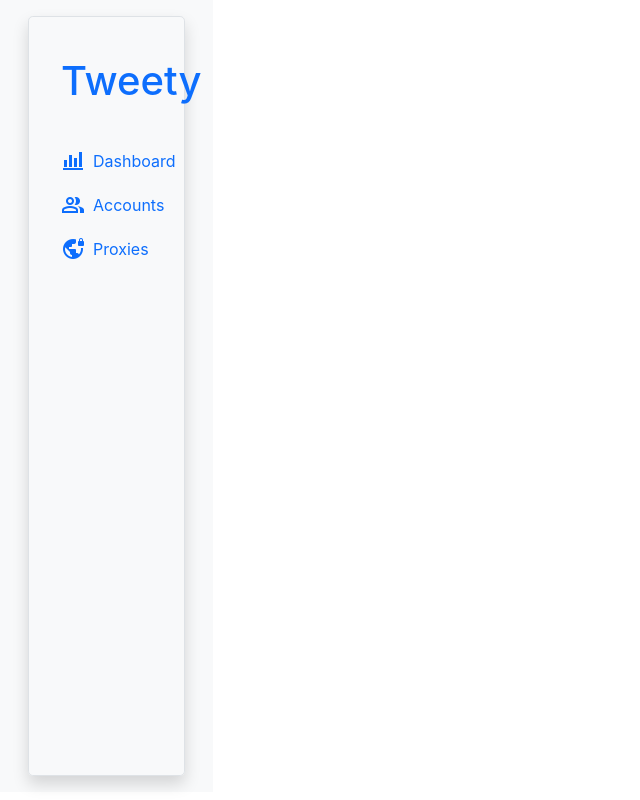
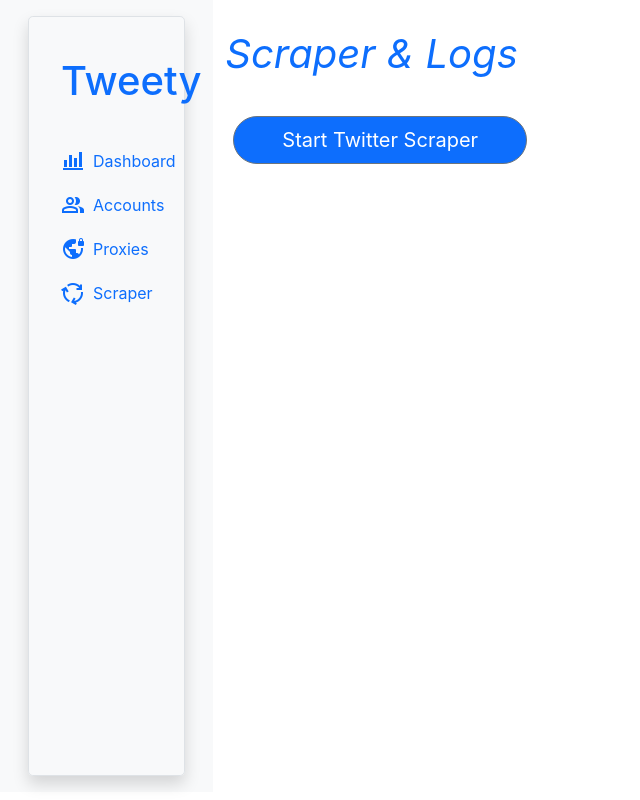
Before and after one commit to Tweety-react/tweety, a React (Create React App) app: page /scraper in a window 1280 px wide. Shown: the whole page, without its empty margins (0-640 px from the left). Built offline with nearby package versions, Linux system fonts and the light colour scheme.

Commit message:
dummy scraper & logs

```diff
--- a/src/Home.js
+++ b/src/Home.js
@@ -5,6 +5,7 @@ import Accounts from "./components/Accounts";
 import Proxies from "./components/Proxies";
 import Dashboard from "./components/Dashboard";
 import ChartDashboard from "./components/ChartDashboard";
+import Scraper from "./components/Scraper";
 
 const Home = () => {
   return (
@@ -12,7 +13,10 @@ const Home = () => {
       <Container fluid>
         <Row>
           <Col md={2} className="bg-light sidebar">
-            <Nav vertical className="shadow border rounded-3 p-3 m-3 h-95vh gap-1">
+            <Nav
+              vertical
+              className="shadow border rounded-3 p-3 m-3 h-95vh gap-1"
+            >
               <NavItem>
                 <NavLink
                   className="nav-link my-3"
@@ -54,6 +58,16 @@ const Home = () => {
                   Proxies
                 </NavLink>
               </NavItem>
+              <NavItem>
+                <NavLink
+                  className="nav-link d-flex align-items-center gap-2"
+                  activeClassName="active"
+                  to="/scraper"
+                >
+                  <span className="material-symbols-outlined">cycle</span>
+                  Scraper
+                </NavLink>
+              </NavItem>
             </Nav>
           </Col>
           <Col md={10} className="mt-4">
@@ -61,6 +75,7 @@ const Home = () => {
               <Route path="/accounts" element={<Accounts />} />
               <Route path="/proxies" element={<Proxies />} />
               <Route path="/dashboard" element={<ChartDashboard />} />
+              <Route path="/scraper" element={<Scraper />} />
               <Route path="/" element={<Dashboard />} />
             </Routes>
           </Col>
--- /dev/null
+++ b/src/components/Scraper.js
@@ -0,0 +1,100 @@
+import React, { useState } from "react";
+import { Row, Col, Container, Button, Table } from "reactstrap";
+
+const Scraper = () => {
+  const [status, setStatus] = useState(false);
+
+  return (
+    <div>
+      <p className="mb-4 text-primary fst-italic fs-1">Scraper & Logs</p>
+      <Row>
+        <Col sm="12">
+          <Container fluid className="p-2">
+            <Button
+              onClick={() => setStatus(!status)}
+              size="lg"
+              className={`rounded rounded-pill px-5 ${status ? 'bg-secondary' : 'bg-primary'}`}
+            >
+              {status ? "Stop" : "Start"} Twitter Scraper
+            </Button>
+            {status && (
+              <p className="p-2 mt-2">
+                Scraper is running ...................
+                <br></br> And you can check out logs below
+              </p>
+            )}
+          </Container>
+        </Col>
+        {status && (
+          <Col sm="12">
+            <Container fluid className="p-2">
+              <p className="text-primary fst-italic fs-3 w-100">Logs</p>
+              <Table hover variant="dark">
+                <thead className="bg-secondary text-white">
+                  <tr>
+                    <th>#</th>
+                    <th>Type</th>
+                    <th>From</th>
+                    <th>Detail</th>
+                  </tr>
+                </thead>
+                <tbody>
+                  <tr>
+                    <td>1</td>
+                    <td>SUCCESS</td>
+                    <td>Twitter</td>
+                    <td>Group @mendalla posting retweets</td>
+                  </tr>
+                  <tr>
+                    <td>1</td>
+                    <td>ERROR</td>
+                    <td>Twitter</td>
+                    <td>Group @mendalla retweeting error</td>
+                  </tr>
+                  <tr>
+                    <td>1</td>
+                    <td>SUCCESS</td>
+                    <td>Twitter</td>
+                    <td>Group @mendalla posting retweets</td>
+                  </tr>
+                  <tr>
+                    <td>1</td>
+                    <td>ERROR</td>
+                    <td>Twitter</td>
+                    <td>Group @mendalla retweeting error</td>
+                  </tr>
+                  <tr>
+                    <td>1</td>
+                    <td>SUCCESS</td>
+                    <td>Twitter</td>
+                    <td>Group @mendalla posting retweets</td>
+                  </tr>
+                  <tr>
+                    <td>1</td>
+                    <td>ERROR</td>
+                    <td>Twitter</td>
+                    <td>Group @mendalla retweeting error</td>
+                  </tr>
+                  <tr>
+                    <td>1</td>
+                    <td>SUCCESS</td>
+                    <td>Twitter</td>
+                    <td>Group @mendalla posting retweets</td>
+                  </tr>
+                  <tr>
+                    <td>1</td>
+                    <td>ERROR</td>
+                    <td>Twitter</td>
+                    <td>Group @mendalla retweeting error</td>
+                  </tr>
+                </tbody>
+              </Table>
+            </Container>
+          </Col>
+        )}
+      </Row>
+    </div>
+  );
+};
+
+export default Scraper;
```
